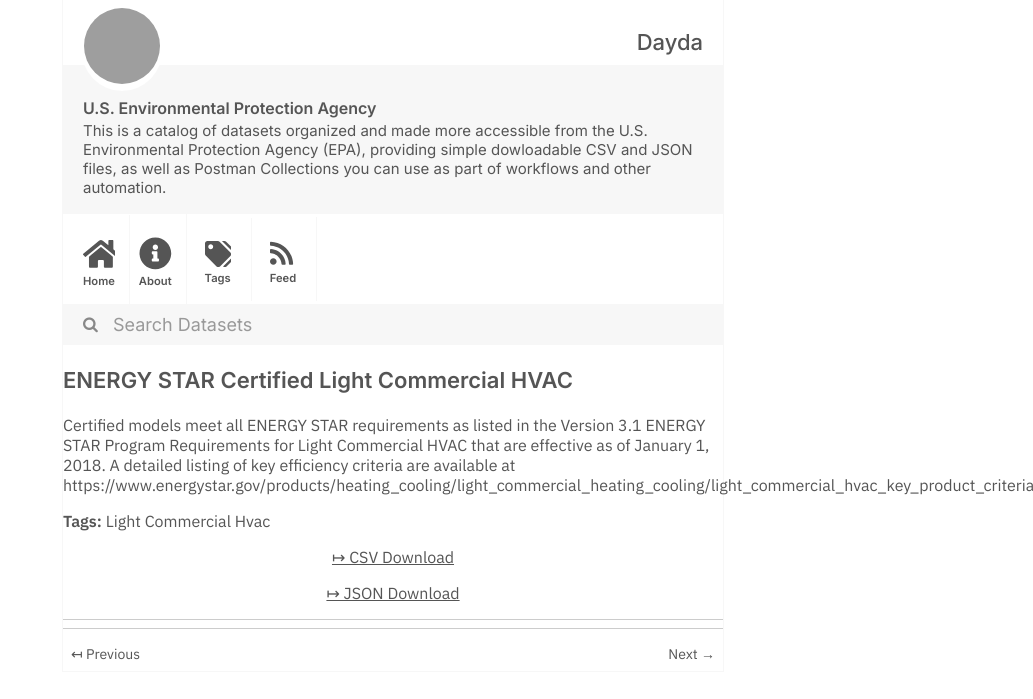
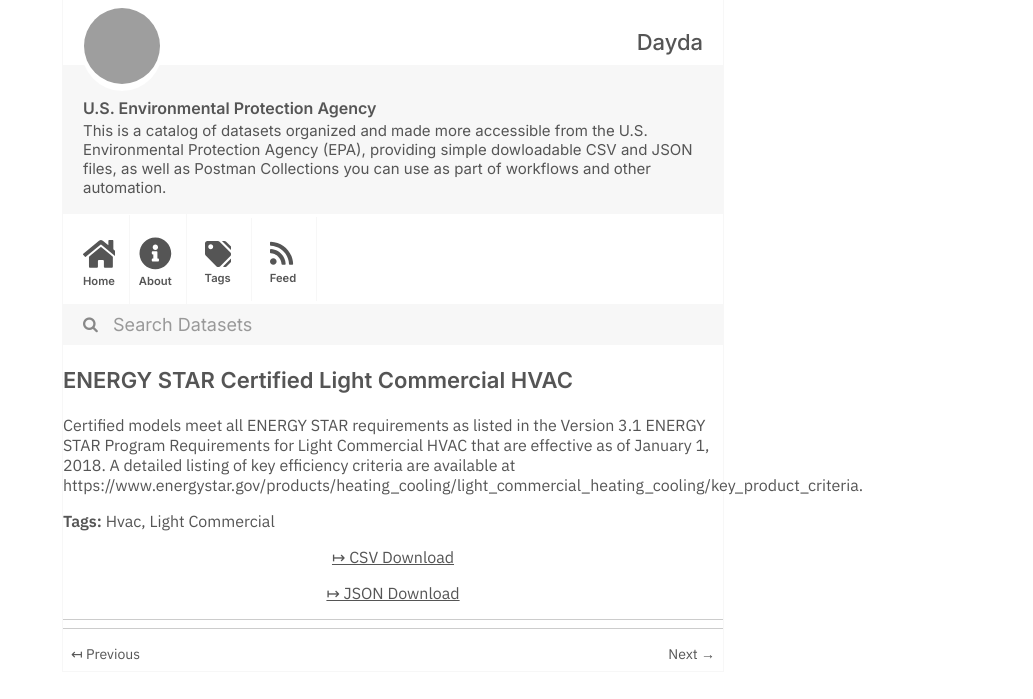
Before and after one commit to dayda-entities/us-environmental-protection-agency, a Jekyll site: the page built from _posts/2020-11-12-energy-star-certified-light-co.md, in a window 1280 px wide, cut to the strip 0-699 px from the top of the page. Shown: the whole strip, without its empty margins (247-1280 px from the left). Built offline with Jekyll 4.4.1, drawn with Linux system fonts in a browser that asks for light colours; part of the change alters nothing that is shown; grey boxes are pictures that could not be loaded.

```diff
--- a/_posts/2020-11-12-energy-star-certified-light-co.md
+++ b/_posts/2020-11-12-energy-star-certified-light-co.md
@@ -1,15 +1,16 @@
 ---
 title: ENERGY STAR Certified Light Commercial HVAC
-created: '2020-11-12T14:52:26.788124'
-modified: '2021-05-15T10:46:09.195174'
+created: '2020-11-12T14:52:18.797084'
+modified: '2021-05-15T10:45:29.495019'
 state: active
 type: dataset
 tags:
-  - Light Commercial Hvac
+  - Hvac
+  - Light Commercial
 groups: []
-csv_url: 'https://data.energystar.gov/api/views/ke8v-murg/rows.csv?accessType=DOWNLOAD'
-json_url: 'https://data.energystar.gov/api/views/ke8v-murg/rows.json?accessType=DOWNLOAD'
+csv_url: 'https://data.energystar.gov/api/views/e4mh-a2u3/rows.csv?accessType=DOWNLOAD'
+json_url: 'https://data.energystar.gov/api/views/e4mh-a2u3/rows.json?accessType=DOWNLOAD'
 layout: post
 
 ---
-Certified models meet all ENERGY STAR requirements as listed in the Version 3.1 ENERGY STAR Program Requirements for Light Commercial HVAC that are effective as of January 1, 2018. A detailed listing of key efficiency criteria are available at https://www.energystar.gov/products/heating_cooling/light_commercial_heating_cooling/light_commercial_hvac_key_product_criteria.
+Certified models meet all ENERGY STAR requirements as listed in the Version 3.1 ENERGY STAR Program Requirements for Light Commercial HVAC that are effective as of January 1, 2018. A detailed listing of key efficiency criteria are available at https://www.energystar.gov/products/heating_cooling/light_commercial_heating_cooling/key_product_criteria.
```
